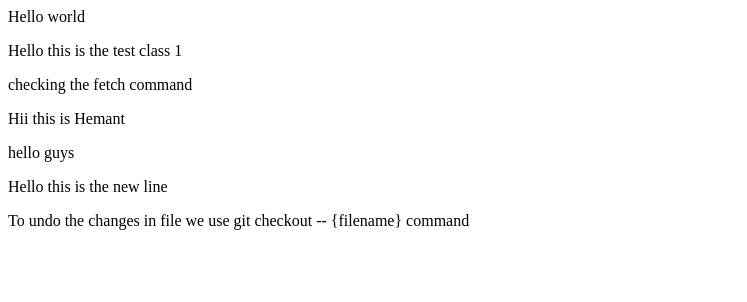
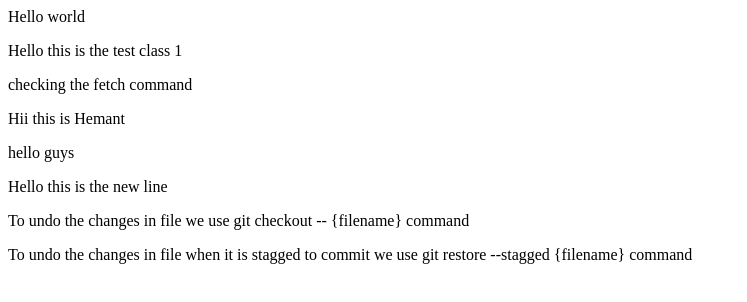
Before and after one commit to heymeck/Faulty-calculator, a website: page new folder/index.html in a window 1280 px wide. Shown: the whole page, without its empty margins (0-747 px from the left). Drawn offline with Linux system fonts and the light colour scheme.

Commit message:
command for unsagging the changes added to stage for commit

```diff
--- a/new folder/index.html
+++ b/new folder/index.html
@@ -5,3 +5,4 @@
 <div>hello guys</div>
 <p>Hello this is the new line</p>
 <p>To undo the changes in file we use  git checkout -- {filename} command</p>
+<p>To undo the changes in file  when it is stagged to commit we use  git restore --stagged {filename} command</p>
```
